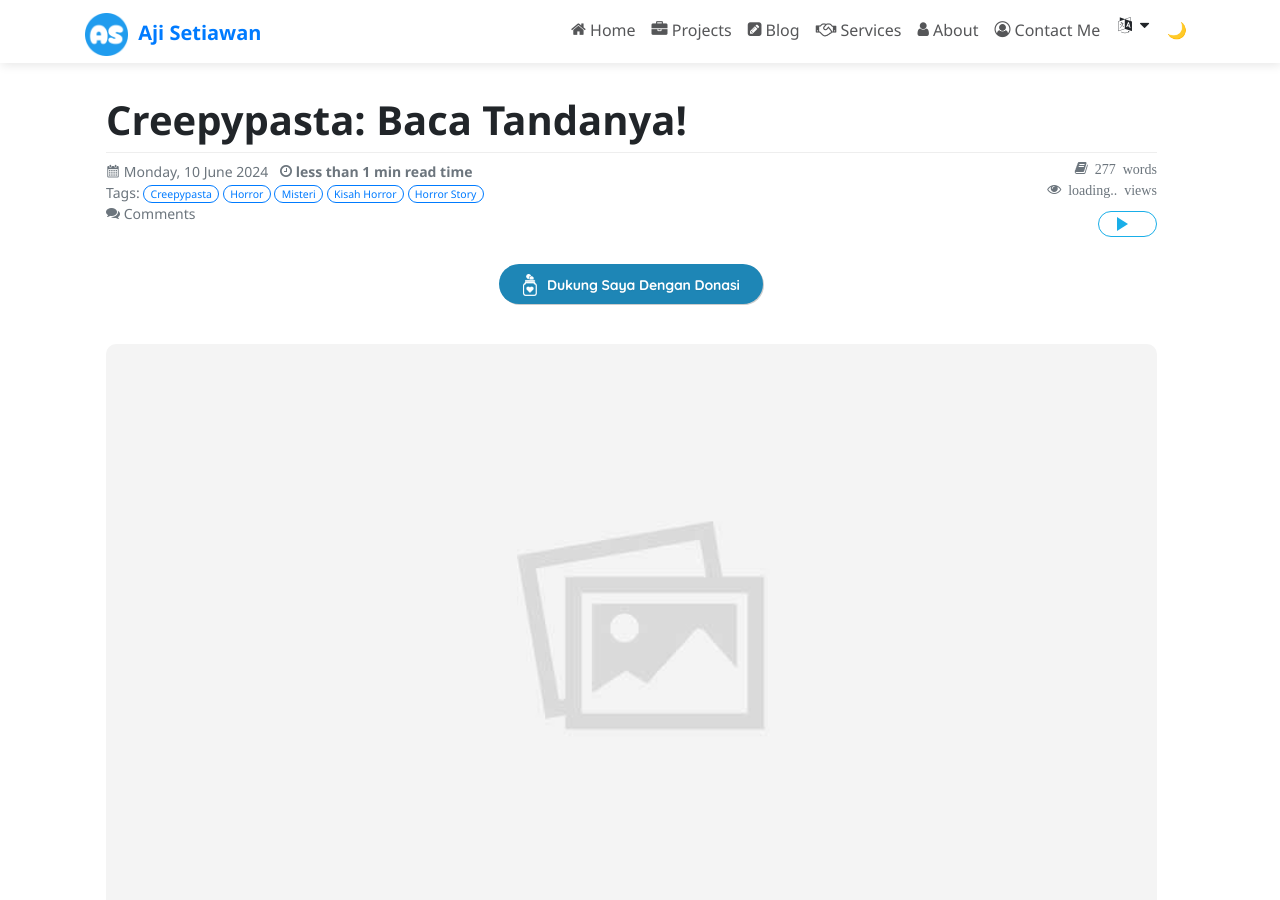
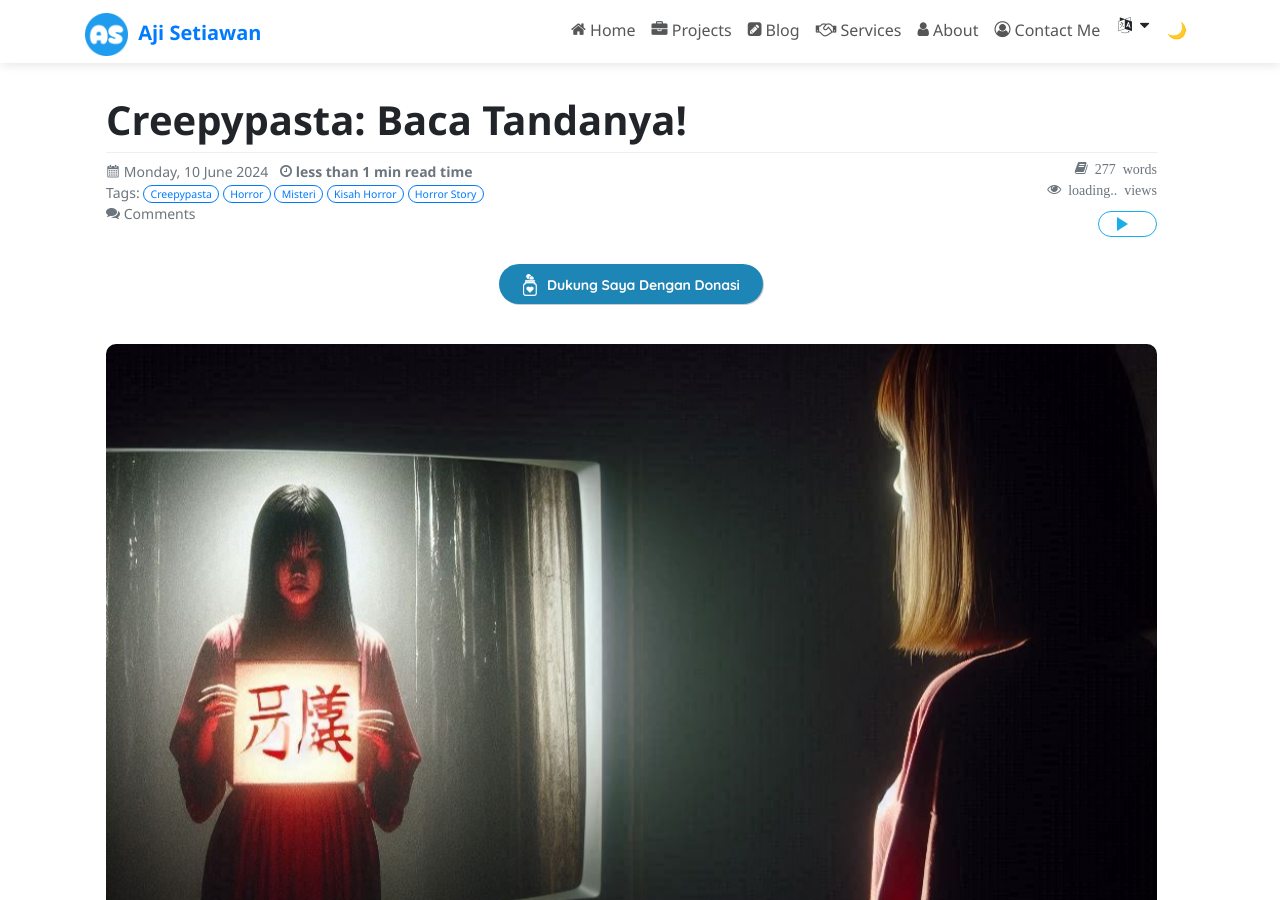
Before and after one commit to ajisetiawan716/ajisetiawan716.github.io, a Jekyll site: the page built from _posts/2024-06-10-creepypasta-baca-tandanya.md, in a window 1280 px wide and 900 px high. Built offline with Jekyll 4.4.1, drawn with Linux system fonts in a browser that asks for light colours; some web fonts are replaced; comment, search, counter and statistics services are not loaded; a style sheet for code colours, icons or effects is not loaded.

Commit message:
Add files via upload

```diff
--- a/_posts/2024-06-10-creepypasta-baca-tandanya.md
+++ b/_posts/2024-06-10-creepypasta-baca-tandanya.md
@@ -4,7 +4,7 @@ tags: [Creepypasta, Horror, Misteri, Kisah Horror, Horror Story]
 #categories: []
 #date: 2019-06-25 13:14:15
 #excerpt: ''
-#image: IMG_20240610_192054.jpg
+image: IMG_20240610_192054.jpg
 image-alt: Baca Tandanya - Gambar Ilustrasi
 image-caption: AI Image Generated by [Bing](https://www.bing.com/images/create/gambarkan-sebuah-adegan-di-mana-seorang-wanita-ber/1-6666ea490de6454e979514a3dfa7f97c?id=UGNBo%2bx5TOn9vAmy0nXoDw%3d%3d&view=detailv2&idpp=genimg&thId=OIG4.igJbeFLvweB0ztpCFm1w&FORM=GCRIDP&mode=overlay)
 #description:
```
